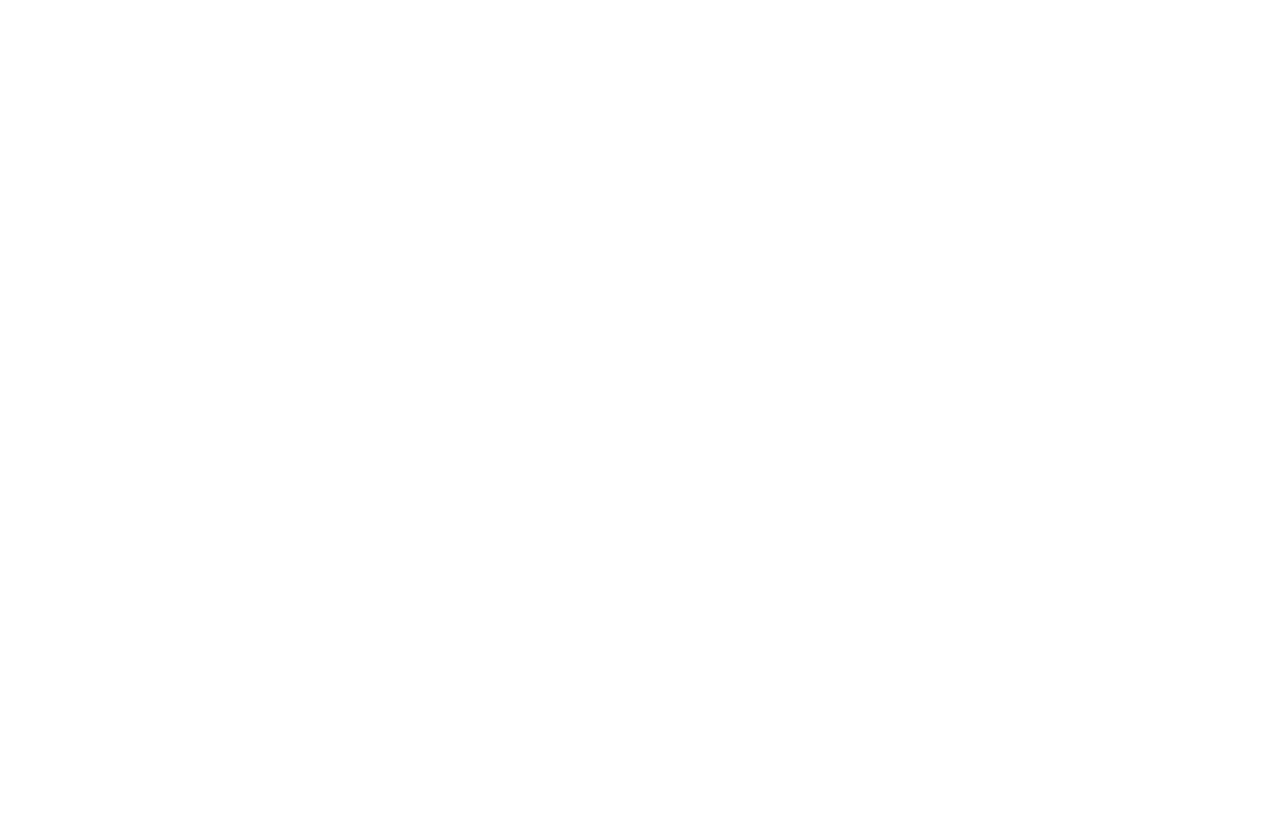
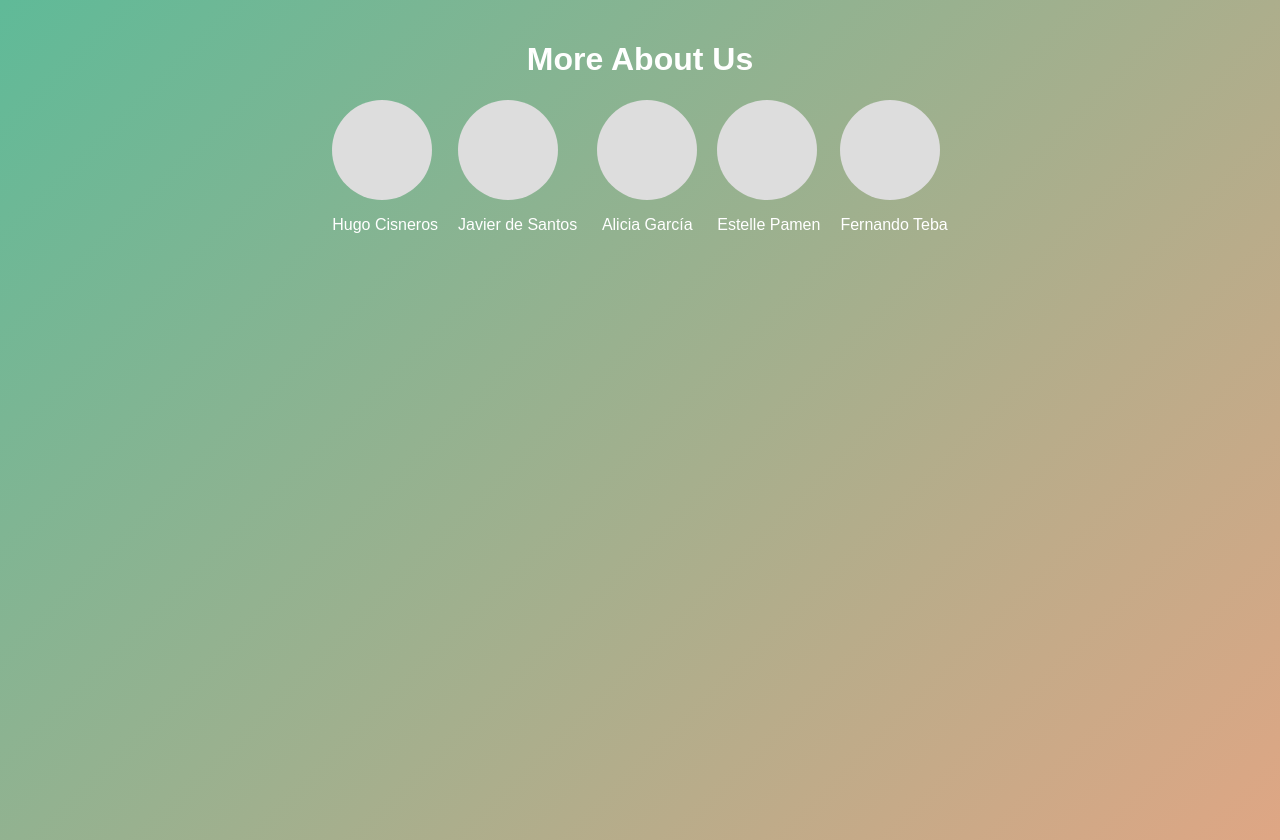
Before and after one commit to hugocis/CoFuel, a React (Create React App) app in the folder cofuel/: page /more-about-us in a window 1280 px wide. Before the commit this address had no page. Before the commit the page ends 800 px from the top, so only its background shows below. Built offline with nearby package versions, Linux system fonts and the light colour scheme.

Commit message:
Modify Login and Sign up process, changes made to the CSS

```diff
--- a/cofuel/package.json
+++ b/cofuel/package.json
@@ -12,6 +12,7 @@
     "react-router-dom": "^6.23.1",
     "react-scripts": "^3.0.1",
     "styled-components": "^6.1.11",
+    "uuid": "^9.0.1",
     "web-vitals": "^2.1.4"
   },
   "scripts": {
--- a/cofuel/src/App.css
+++ b/cofuel/src/App.css
@@ -7,7 +7,7 @@
 
 .navbar {
   width: 100%;
-  background: #b2ebf2; /* Fondo claro para el navbar */
+  background: #2d6a4f; /* Verde oscuro */
   overflow: hidden;
   display: flex;
   justify-content: center;
@@ -18,7 +18,7 @@
 }
 
 .nav-link {
-  color: #004d40;
+  color: white;
   padding: 14px 20px;
   text-decoration: none;
   text-align: center;
@@ -26,13 +26,25 @@
 }
 
 .nav-link:hover {
-  background-color: #80deea; /* Color de hover más claro */
-  color: white;
+  background-color: #52b788; /* Color de hover más claro */
+  color: black;
+}
+
+.container {
+  display: flex;
+  flex-direction: column;
+  justify-content: center;
+  align-items: center;
+  text-align: center;
+  width: 100%;
+  height: calc(100vh - 120px); /* Resta la altura del navbar y footer */
+  padding-top: 60px; /* Añadir espacio para el navbar */
+  padding-bottom: 60px; /* Añadir espacio para el footer */
+  color: black; /* Asegurar que el texto sea visible */
 }
 
 .title {
   font-size: 2rem;
-  color: black;
 }
 
 .title-green {
@@ -91,10 +103,29 @@
 
 .footer {
   width: 100%;
-  background-color: #b2ebf2;
+  background-color: #2d6a4f; /* Verde oscuro */
   text-align: center;
   padding: 10px 0;
   position: fixed;
   bottom: 0;
   z-index: 1000;
 }
+
+.team {
+  display: flex;
+  justify-content: center;
+  flex-wrap: wrap;
+  gap: 20px;
+}
+
+.team-member {
+  text-align: center;
+}
+
+.member-photo {
+  width: 100px;
+  height: 100px;
+  border-radius: 50%;
+  background-color: #ddd;
+  margin-bottom: 10px;
+}
--- a/cofuel/src/App.js
+++ b/cofuel/src/App.js
@@ -1,20 +1,20 @@
 import React from 'react';
 import { BrowserRouter as Router, Route, Routes } from 'react-router-dom';
 import Home from './pages/Home';
-import CreateAccount from './pages/CreateAccount';
 import Login from './pages/Login';
 import Signup from './pages/Signup';
-import UserPage from './pages/UserPage';  // Importa la nueva página
+import InfoAboutProject from './pages/InfoAboutProject';
+import MoreAboutUs from './pages/MoreAboutUs';
 
 function App() {
   return (
     <Router>
       <Routes>
         <Route path="/" element={<Home />} />
-        <Route path="/create-account" element={<CreateAccount />} />
         <Route path="/login" element={<Login />} />
         <Route path="/signup" element={<Signup />} />
-        <Route path="/user-page" element={<UserPage />} /> {/* Añade la nueva ruta */}
+        <Route path="/info-about-project" element={<InfoAboutProject />} />
+        <Route path="/more-about-us" element={<MoreAboutUs />} />
       </Routes>
     </Router>
   );
--- a/cofuel/src/pages/InfoAboutProject.js
+++ b/cofuel/src/pages/InfoAboutProject.js
@@ -1,12 +1,21 @@
 import React from 'react';
+import { Container } from '../styles/GradientBackground';
 import '../App.css';
 
 const InfoAboutProject = () => {
   return (
-    <div className="container">
-      <h2>Info About the Project</h2>
-      <p>This is the Info About the Project page.</p>
-    </div>
+    <Container>
+      <h1>Info About the Project</h1>
+      <p>
+        Nowadays, the population is growing more and more. At this point, these people need to get to certain points, either in their cities or in their villages. For this reason, industries build means of transport to interconnect places of interest: these means of transport go from public transport, such as buses or trains, to private transport such as planes or cars. As the population grows, this demand for transport is growing with it proportionally.
+      </p>
+      <p>
+        For this reason, there is a necessity to create a more conscious means of transport, that respects not only the environment but also assesses how humans have consequences in how they move throughout the world. We don’t want to reinvent the wheel, so we would be using carpooling ideas to deal with this problem. Carpooling is the sharing of car journeys so that more than one person travels in a car and prevents the need for others to have to drive to a location themselves.
+      </p>
+      <p>
+        As CoFuel, we want to deal with the management of daily trips. More precisely, how drivers and passengers can share a car to save money in a more open and equal way. To achieve this, as mentioned aforementioned, CoFuel will be using the carpooling idea for the integration of the trip’s idea, and Google APIs (related to maps), to provide the most optimal route for the driver to pick up the passengers, and the deviation it costs.
+      </p>
+    </Container>
   );
 };
 
--- a/cofuel/src/pages/Login.js
+++ b/cofuel/src/pages/Login.js
@@ -1,6 +1,6 @@
 import React, { useState } from 'react';
 import { supabase } from '../supabaseClient';
-import { Link } from 'react-router-dom';
+import { Container } from '../styles/GradientBackground';
 import '../App.css';
 
 const Login = () => {
@@ -10,14 +10,18 @@
   const handleLogin = async (e) => {
     e.preventDefault();
     const { error } = await supabase.auth.signIn({ email, password });
-    if (error) console.error('Error logging in:', error.message);
-    else console.log('Logged in successfully');
+    if (error) {
+      alert('Error logging in');
+    } else {
+      alert('Login successful');
+      window.location.href = '/';
+    }
   };
 
   return (
-    <div className="container">
-      <div className="header">Login</div>
-      <form className="form" onSubmit={handleLogin}>
+    <Container>
+      <h1>Login</h1>
+      <form onSubmit={handleLogin} className="form">
         <input
           type="email"
           placeholder="Type your email"
@@ -34,8 +38,8 @@
         />
         <button type="submit" className="button">Login</button>
       </form>
-      <Link to="/signup" className="link">Signup</Link>
-    </div>
+      <a href="/signup" className="link">Signup</a>
+    </Container>
   );
 };
 
--- a/cofuel/src/pages/MoreAboutUs.js
+++ b/cofuel/src/pages/MoreAboutUs.js
@@ -1,12 +1,34 @@
 import React from 'react';
+import { Container } from '../styles/GradientBackground';
 import '../App.css';
 
 const MoreAboutUs = () => {
   return (
-    <div className="container">
-      <h2>More About Us</h2>
-      <p>This is the More About Us page.</p>
-    </div>
+    <Container>
+      <h1>More About Us</h1>
+      <div className="team">
+        <div className="team-member">
+          <div className="member-photo" id="hugo-photo"></div>
+          <p>Hugo Cisneros</p>
+        </div>
+        <div className="team-member">
+          <div className="member-photo" id="javier-photo"></div>
+          <p>Javier de Santos</p>
+        </div>
+        <div className="team-member">
+          <div className="member-photo" id="alicia-photo"></div>
+          <p>Alicia García</p>
+        </div>
+        <div className="team-member">
+          <div className="member-photo" id="estelle-photo"></div>
+          <p>Estelle Pamen</p>
+        </div>
+        <div className="team-member">
+          <div className="member-photo" id="fernando-photo"></div>
+          <p>Fernando Teba</p>
+        </div>
+      </div>
+    </Container>
   );
 };
 
--- a/cofuel/src/pages/Signup.js
+++ b/cofuel/src/pages/Signup.js
@@ -1,67 +1,66 @@
 import React, { useState } from 'react';
 import { supabase } from '../supabaseClient';
-import { Link } from 'react-router-dom';
+import { Container } from '../styles/GradientBackground';
 import '../App.css';
+import { v4 as uuidv4 } from 'uuid';
 
 const Signup = () => {
   const [email, setEmail] = useState('');
   const [password, setPassword] = useState('');
   const [username, setUsername] = useState('');
-  const [lastName, setLastName] = useState('');
   const [dateOfBirth, setDateOfBirth] = useState('');
-  const [rating, setRating] = useState('');
 
   const handleSignup = async (e) => {
     e.preventDefault();
+    const id = uuidv4(); // Genera un ID único
     const { error } = await supabase.auth.signUp({
       email,
       password,
-    }, {
-      data: {
-        username,
-        last_name: lastName,
-        date_of_birth: dateOfBirth,
-        rating: rating ? parseFloat(rating) : null,
+    });
+
+    if (error) {
+      alert('Error signing up: ' + error.message);
+    } else {
+      const { error: insertError } = await supabase
+        .from('users')
+        .insert([{ id, email, username, date_of_birth: dateOfBirth }]);
+
+      if (insertError) {
+        alert('Error inserting user: ' + insertError.message);
+      } else {
+        alert('Signup successful');
+        window.location.href = '/';
       }
-    });
-    if (error) {
-      console.error('Error signing up:', error.message);
-    } else {
-      console.log('Signed up successfully');
     }
   };
 
   return (
-    <div className="container">
-      <div className="header">Signup</div>
-      <form className="form" onSubmit={handleSignup}>
+    <Container>
+      <h1>Signup</h1>
+      <form onSubmit={handleSignup} className="form">
         <input
           type="text"
           placeholder="Username"
           value={username}
           onChange={(e) => setUsername(e.target.value)}
           className="input"
-        />
-        <input
-          type="text"
-          placeholder="Last name"
-          value={lastName}
-          onChange={(e) => setLastName(e.target.value)}
-          className="input"
+          required
         />
         <input
           type="email"
-          placeholder="Email"
+          placeholder="Type your email"
           value={email}
           onChange={(e) => setEmail(e.target.value)}
           className="input"
+          required
         />
         <input
           type="password"
-          placeholder="Password"
+          placeholder="Type your password"
           value={password}
           onChange={(e) => setPassword(e.target.value)}
           className="input"
+          required
         />
         <input
           type="date"
@@ -69,18 +68,12 @@
           value={dateOfBirth}
           onChange={(e) => setDateOfBirth(e.target.value)}
           className="input"
+          required
         />
-        <input
-          type="text"
-          placeholder="Rating"
-          value={rating}
-          onChange={(e) => setRating(e.target.value)}
-          className="input"
-        />
-        <button type="submit" className="button">Sign up</button>
+        <button type="submit" className="button">Signup</button>
       </form>
-      <Link to="/login" className="link">Login</Link>
-    </div>
+      <a href="/login" className="link">Login</a>
+    </Container>
   );
 };
 
--- a/cofuel/src/styles/GradientBackground.js
+++ b/cofuel/src/styles/GradientBackground.js
@@ -16,7 +16,7 @@
   display: flex;
   flex-direction: column;
   align-items: center;
-  background: linear-gradient(135deg, #2d8bbf, #f2a365);
+  background: linear-gradient(135deg, #00C9A7, #FFA17F);
   background-size: 200% 200%;
   animation: ${gradientBackground} 10s ease infinite;
   color: #ffffff;
```
Also changed, not shown: 1 other file (tests, documents, lock files or other folders).
